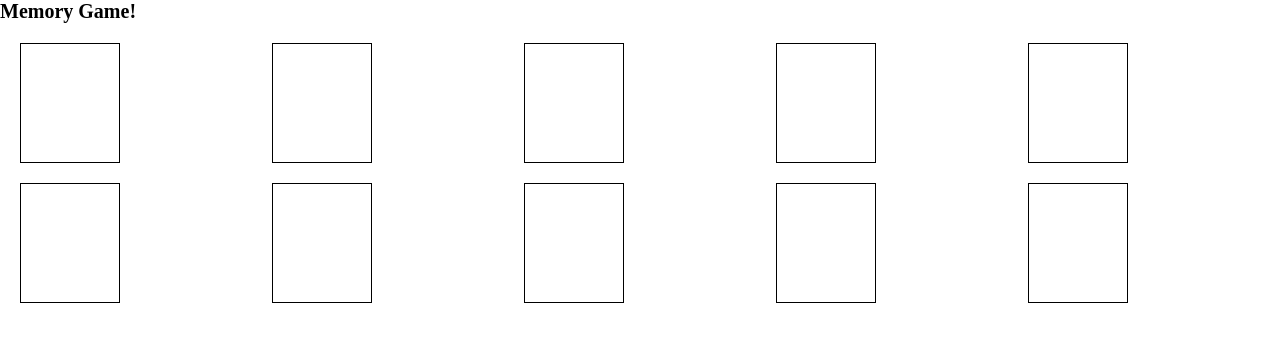
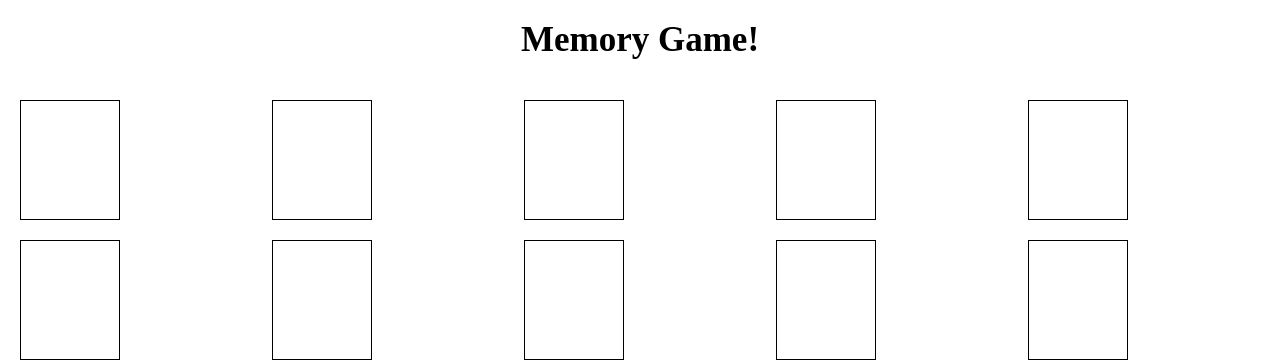
Before and after one commit to alyssa-denary/memory-game, a website: page index.html in a window 1280 px wide. Drawn offline with Linux system fonts and the light colour scheme.

Commit message:
add: heading styling

```diff
--- a/index.html
+++ b/index.html
@@ -10,7 +10,7 @@
     <title>Memory Game</title>
   </head>
   <body>
-    <h1>Memory Game!</h1>
+    <h1 class="heading">Memory Game!</h1>
     <div id="game"></div>
   </body>
 </html>
--- a/public/styles.css
+++ b/public/styles.css
@@ -7,12 +7,20 @@
 }
 
 html {
-  font-size: 62.5%; /* font size 10px */
+  font-size: 62.5%; /* 1rem = 10px */
 }
 
 body {
   box-sizing: border-box;
   min-height: 100vh;
+}
+
+.heading {
+  font-size: 3.5rem;
+  display: flex;
+  justify-content: center;
+  align-items: center;
+  margin: 2rem;
 }
 
 .card {
--- a/src/base/_base.css
+++ b/src/base/_base.css
@@ -7,7 +7,7 @@
 }
 
 html {
-  font-size: 62.5%; /* font size 10px */
+  font-size: 62.5%; /* 1rem = 10px */
 }
 
 body {
--- a/src/base/_typography.css
+++ b/src/base/_typography.css
@@ -0,0 +1,7 @@
+.heading {
+  font-size: 3.5rem;
+  display: flex;
+  justify-content: center;
+  align-items: center;
+  margin: 2rem;
+}
```
